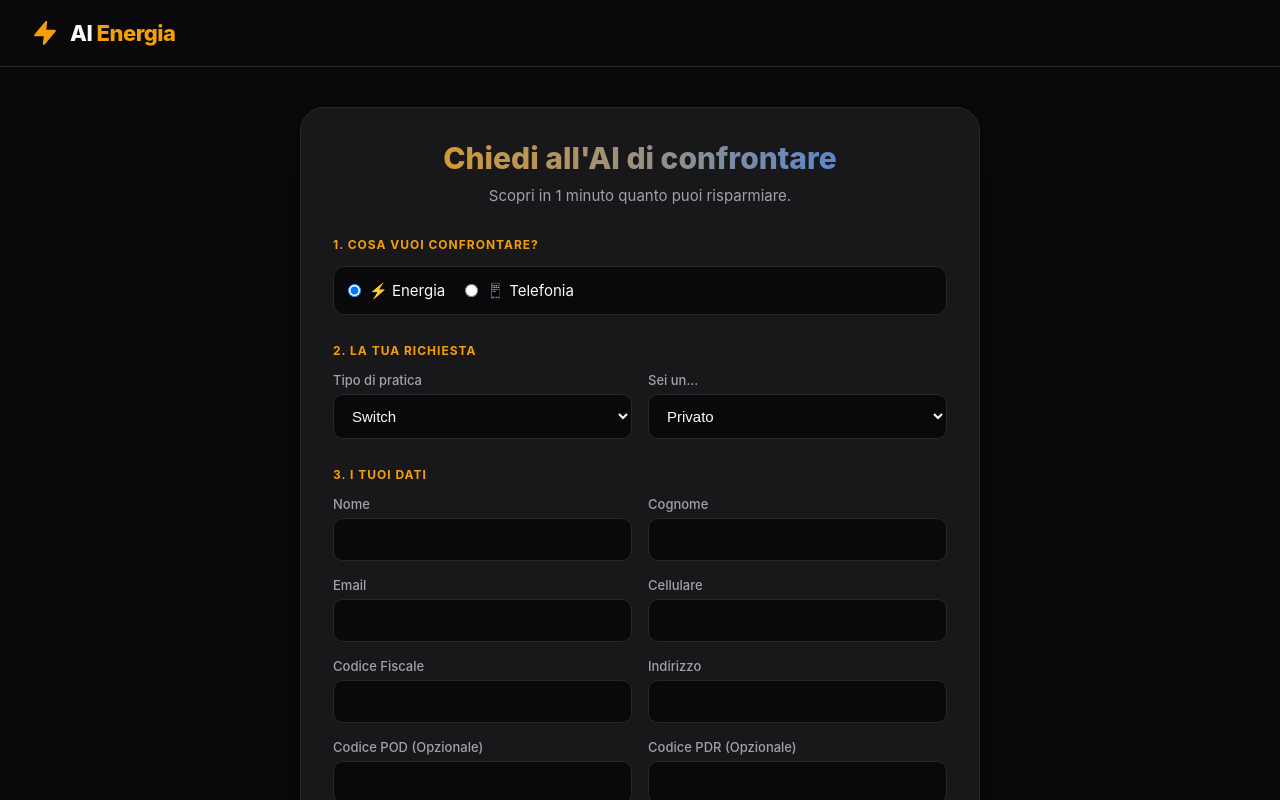
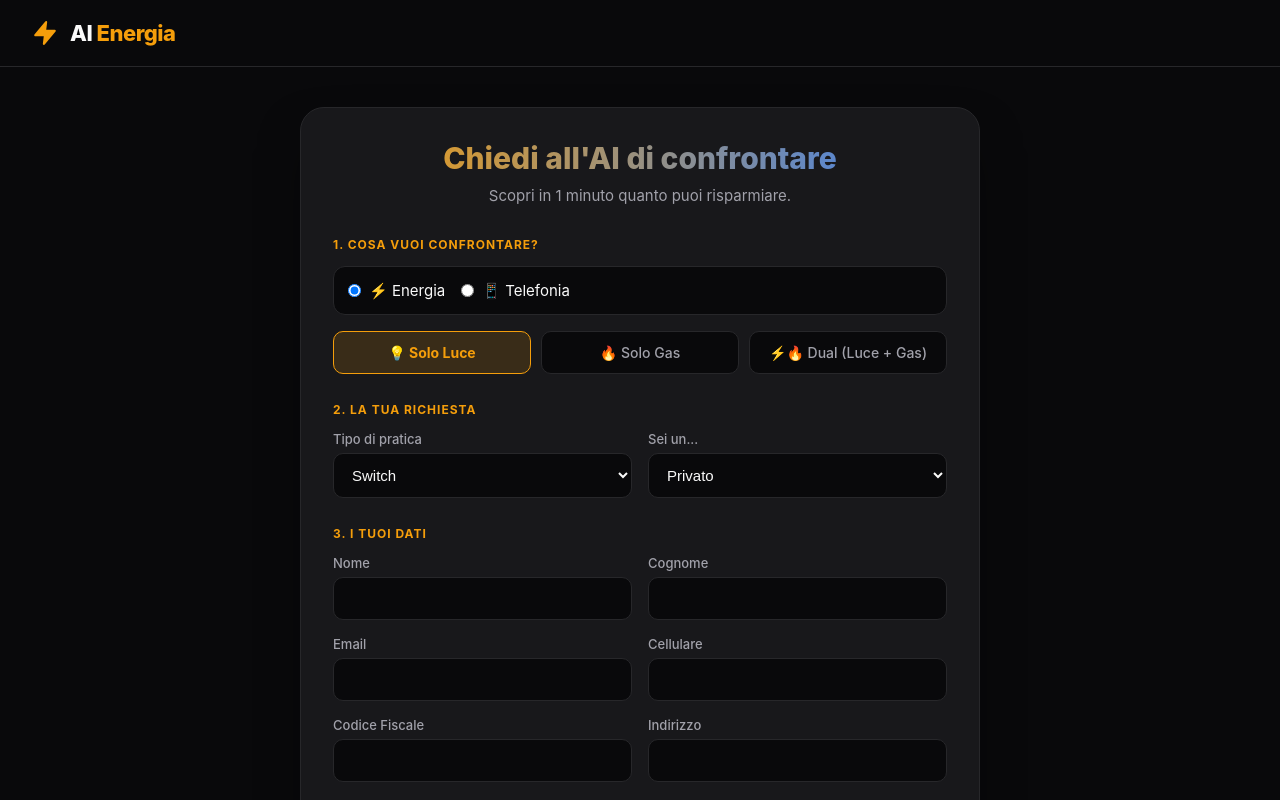
Before and after one commit to mariomurolo26-ctrl/comparafacile-frontend, a React (Vite) app: page / in a window 1280 px wide. Shown: the top 800 px of the page. Built offline with nearby package versions, Linux system fonts and the light colour scheme.

Commit message:
Update App.jsx

```diff
--- a/App.jsx
+++ b/App.jsx
@@ -1,11 +1,12 @@
 import { useState } from 'react';
 
-// USA SOLO LA CHIAVE "anon public" DI SUPABASE, MAI LA "service_role"!
+const BACKEND_URL = 'https://comparafacile-backend.onrender.com';
 const SUPABASE_URL = 'https://bqyyhpmxatvuxvlnwdwp.supabase.co';
 const SUPABASE_ANON_KEY = 'eyJhbGciOiJIUzI1NiIsInR5cCI6IkpXVCJ9.eyJpc3MiOiJzdXBhYmFzZSIsInJlZiI6ImJxeXlocG14YXZ0dXZ4bG5vd2RwIiwicm9sZSI6ImFub24iLCJpYXQiOjE3OTUwOTU3NTgsImV4cCI6MjExMDY3MTc1OH0.pkBektrwI8yZE0f1SvW6RHMePqNGYLqkq5XAj_h1Qps';
 
 function App() {
   const [tipoServizio, setTipoServizio] = useState('energia');
+  const [tipoFornitura, setTipoFornitura] = useState('luce'); // 'luce', 'gas', 'dual'
   const [tipoCliente, setTipoCliente] = useState('privato');
   const [tipoPratica, setTipoPratica] = useState('Switch');
 
@@ -34,6 +35,7 @@ function App() {
 
     const datiUtente = {
       tipo_servizio: tipoServizio,
+      tipo_fornitura: tipoServizio === 'energia' ? tipoFornitura : 'fibra',
       tipo_cliente: tipoCliente,
       tipo_pratica: tipoPratica,
       nome,
@@ -49,7 +51,7 @@ function App() {
     };
 
     try {
-      const risposta = await fetch('https://comparafacile-backend.onrender.com/confronta', {
+      const risposta = await fetch(`${BACKEND_URL}/confronta`, {
         method: 'POST',
         headers: { 'Content-Type': 'application/json' },
         body: JSON.stringify(datiUtente),
@@ -70,10 +72,9 @@ function App() {
 
     let fileUrl = "Nessun file caricato";
 
-    // 1. CARICAMENTO FILE SU SUPABASE STORAGE
-    if (fileBolletta) {
+    // 1. CARICAMENTO FILE SU SUPABASE STORAGE (se presente)
+    if (fileBolletta && SUPABASE_ANON_KEY.startsWith('eyJ')) {
       try {
-        // Pulisce il nome del file da spazi o caratteri strani che causano errori di rete
         const cleanName = fileBolletta.name.replace(/[^a-zA-Z0-9.-]/g, '_');
         const fileName = `${Date.now()}_${cleanName}`;
 
@@ -90,19 +91,17 @@ function App() {
         if (uploadRes.ok) {
           fileUrl = `${SUPABASE_URL}/storage/v1/object/public/bollette/${fileName}`;
         } else {
-          const errText = await uploadRes.text();
-          console.error("Dettaglio upload:", errText);
-          fileUrl = `Errore upload: ${fileBolletta.name}`;
+          fileUrl = `File locale: ${fileBolletta.name}`;
         }
       } catch (err) {
-        console.error("Errore rete upload:", err);
-        fileUrl = `Errore rete: ${fileBolletta.name}`;
+        fileUrl = `File locale: ${fileBolletta.name}`;
       }
     }
 
-    // 2. SALVATAGGIO DATI NEL DATABASE
+    // 2. SALVATAGGIO TRAMITE IL TUO BACKEND SU RENDER (zero errori CORS!)
     const payload = {
       tipo_servizio: tipoServizio,
+      tipo_fornitura: tipoServizio === 'energia' ? tipoFornitura : 'fibra',
       tipo_cliente: tipoCliente,
       tipo_pratica: tipoPratica,
       nome,
@@ -120,14 +119,9 @@ function App() {
     };
 
     try {
-      const response = await fetch(`${SUPABASE_URL}/rest/v1/lead_ai_energia`, {
+      const response = await fetch(`${BACKEND_URL}/salva`, {
         method: 'POST',
-        headers: {
-          'apikey': SUPABASE_ANON_KEY,
-          'Authorization': `Bearer ${SUPABASE_ANON_KEY}`,
-          'Content-Type': 'application/json',
-          'Prefer': 'return=minimal'
-        },
+        headers: { 'Content-Type': 'application/json' },
         body: JSON.stringify(payload)
       });
 
@@ -135,11 +129,11 @@ function App() {
         setSuccesso(true);
         setRisultati(null);
       } else {
-        const erroreDettaglio = await response.text();
-        setErrore("Errore salvataggio database: " + erroreDettaglio);
+        const errData = await response.json();
+        setErrore("Errore salvataggio: " + (errData.detail || "Controlla le colonne della tabella Supabase"));
       }
     } catch (error) {
-      setErrore("Errore di connessione al database. Controlla la connessione o le policy RLS di Supabase.");
+      setErrore("Impossibile contattare il server di salvataggio. Riprova tra qualche secondo.");
     } finally {
       setLoading(false);
     }
@@ -160,8 +154,21 @@ function App() {
     input: { width: '100%', padding: '12px 14px', borderRadius: '10px', border: `1px solid ${theme.border}`, backgroundColor: '#09090b', color: theme.textMain, fontSize: '15px', outline: 'none', boxSizing: 'border-box' },
     row: { display: 'flex', flexWrap: 'wrap', gap: '16px', marginBottom: '16px' },
     col: { flex: '1 1 240px' },
-    radioGroup: { display: 'flex', gap: '20px', marginBottom: '20px', backgroundColor: '#09090b', padding: '14px', borderRadius: '12px', border: `1px solid ${theme.border}` },
+    radioGroup: { display: 'flex', flexWrap: 'wrap', gap: '16px', marginBottom: '16px', backgroundColor: '#09090b', padding: '14px', borderRadius: '12px', border: `1px solid ${theme.border}` },
     radioLabel: { display: 'flex', alignItems: 'center', gap: '8px', fontSize: '15px', cursor: 'pointer' },
+    pillBtn: (active) => ({
+      flex: 1,
+      padding: '12px',
+      borderRadius: '10px',
+      border: active ? `1px solid ${theme.primary}` : `1px solid ${theme.border}`,
+      backgroundColor: active ? 'rgba(245, 158, 11, 0.15)' : '#09090b',
+      color: active ? theme.primary : theme.textMuted,
+      fontWeight: active ? '700' : '500',
+      cursor: 'pointer',
+      textAlign: 'center',
+      fontSize: '14px',
+      transition: 'all 0.2s'
+    }),
     btnPrimary: { width: '100%', padding: '16px', background: `linear-gradient(to right, ${theme.primary}, #d97706)`, color: 'white', border: 'none', borderRadius: '12px', fontSize: '16px', fontWeight: '700', cursor: 'pointer', marginTop: '24px', boxShadow: `0 0 20px rgba(245, 158, 11, 0.25)` },
     offerCard: { border: `1px solid ${theme.border}`, borderRadius: '16px', padding: '18px', marginBottom: '14px', display: 'flex', justifyContent: 'space-between', alignItems: 'center', backgroundColor: '#09090b', gap: '12px', flexWrap: 'wrap' },
     offerBest: { border: `1px solid ${theme.primary}`, boxShadow: `0 0 15px rgba(245, 158, 11, 0.15)` },
@@ -212,6 +219,21 @@ function App() {
                   </label>
                 </div>
 
+                {/* SELETTORE SOLO LUCE / SOLO GAS / DUAL */}
+                {tipoServizio === 'energia' && (
+                  <div style={{ display: 'flex', gap: '10px', marginBottom: '20px' }}>
+                    <div onClick={() => setTipoFornitura('luce')} style={s.pillBtn(tipoFornitura === 'luce')}>
+                      💡 Solo Luce
+                    </div>
+                    <div onClick={() => setTipoFornitura('gas')} style={s.pillBtn(tipoFornitura === 'gas')}>
+                      🔥 Solo Gas
+                    </div>
+                    <div onClick={() => setTipoFornitura('dual')} style={s.pillBtn(tipoFornitura === 'dual')}>
+                      ⚡🔥 Dual (Luce + Gas)
+                    </div>
+                  </div>
+                )}
+
                 <div style={s.sectionTitle}>2. La tua richiesta</div>
                 <div style={s.row}>
                   <div style={s.col}>
@@ -259,10 +281,17 @@ function App() {
                   <div style={s.col}><label style={s.label}>Indirizzo</label><input type="text" style={s.input} value={residenza} onChange={(e) => setResidenza(e.target.value)} required /></div>
                 </div>
 
-                <div style={s.row}>
-                  <div style={s.col}><label style={s.label}>Codice POD (Opzionale)</label><input type="text" style={s.input} value={pod} onChange={(e) => setPod(e.target.value)} /></div>
-                  <div style={s.col}><label style={s.label}>Codice PDR (Opzionale)</label><input type="text" style={s.input} value={pdr} onChange={(e) => setPdr(e.target.value)} /></div>
-                </div>
+                {/* MOSTRA POD SOLO SE LUCE O DUAL, PDR SOLO SE GAS O DUAL */}
+                {tipoServizio === 'energia' && (
+                  <div style={s.row}>
+                    {(tipoFornitura === 'luce' || tipoFornitura === 'dual') && (
+                      <div style={s.col}><label style={s.label}>Codice POD Luce (Opzionale)</label><input type="text" style={s.input} value={pod} onChange={(e) => setPod(e.target.value)} /></div>
+                    )}
+                    {(tipoFornitura === 'gas' || tipoFornitura === 'dual') && (
+                      <div style={s.col}><label style={s.label}>Codice PDR Gas (Opzionale)</label><input type="text" style={s.input} value={pdr} onChange={(e) => setPdr(e.target.value)} /></div>
+                    )}
+                  </div>
+                )}
 
                 {tipoServizio === 'energia' && (
                   <div style={{marginTop: '10px'}}>
@@ -283,7 +312,9 @@ function App() {
 
               {risultati && (
                 <div style={{ marginTop: '36px' }}>
-                  <h3 style={{ fontSize: '18px', color: theme.textMain, marginBottom: '16px' }}>Le migliori offerte trovate</h3>
+                  <h3 style={{ fontSize: '18px', color: theme.textMain, marginBottom: '16px' }}>
+                    Le migliori offerte {tipoServizio === 'energia' ? `(${tipoFornitura.toUpperCase()})` : 'Telefonia'}
+                  </h3>
                   {risultati.map((offerta, indice) => (
                     <div key={indice} style={indice === 0 ? {...s.offerCard, ...s.offerBest} : s.offerCard}>
                       <div>
@@ -291,7 +322,7 @@ function App() {
                         <p style={{ margin: 0, fontSize: '13px', color: theme.textMuted }}>{offerta.offerta}</p>
                       </div>
                       <div style={{ display: 'flex', alignItems: 'center', gap: '16px' }}>
-                        <div style={{ fontSize: '17px', fontWeight: '800', color: theme.primary }}>{offerta.prezzo}</div>
+                        <div style={{ fontSize: '16px', fontWeight: '800', color: theme.primary }}>{offerta.prezzo}</div>
                         <button onClick={() => inviaScelta(offerta)} disabled={loading} style={s.btnScegli}>
                           {loading ? '...' : 'Scegli'}
                         </button>
```
